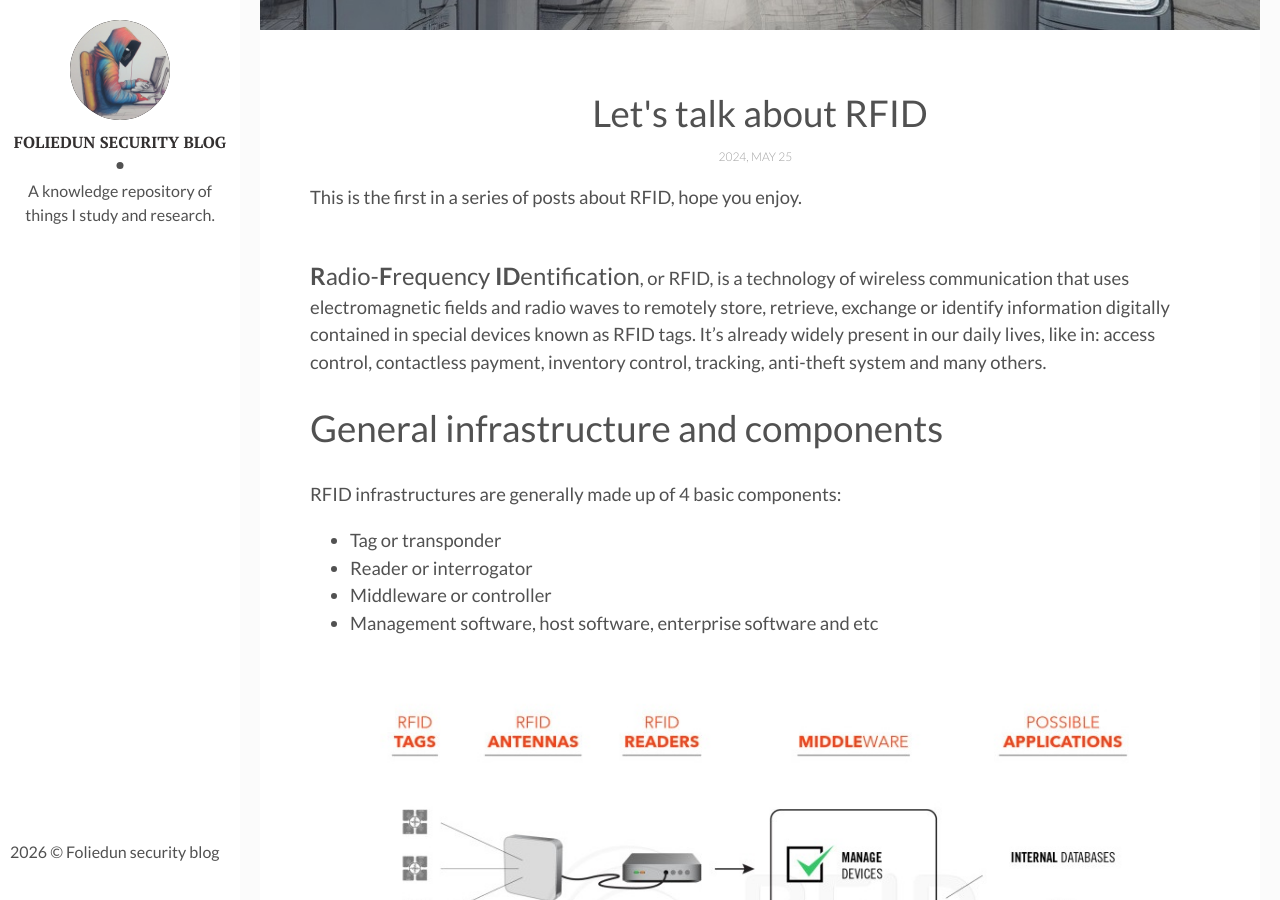
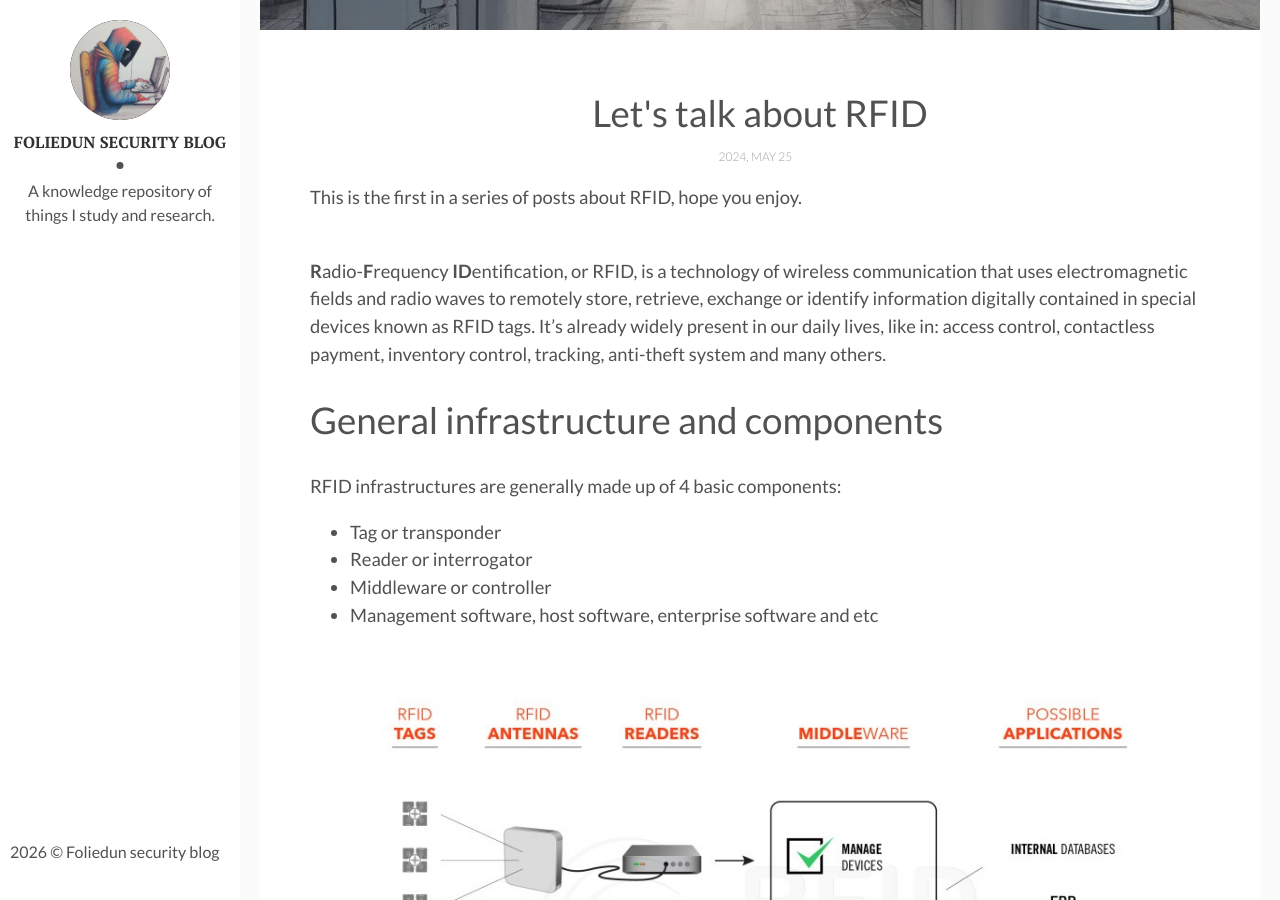
Before and after one commit to foliedun/foliedun.github.io, a Jekyll site: the page built from _posts/2024-05-25-lets-talk-about-rfid-part1.markdown, in a window 1280 px wide and 900 px high, scrolled down 490 px. Built offline with Jekyll 4.4.1, drawn with Linux system fonts in a browser that asks for light colours.

Commit message:
Update 2024-05-25-lets-talk-about-rfid-part1.markdown

```diff
--- a/_posts/2024-05-25-lets-talk-about-rfid-part1.markdown
+++ b/_posts/2024-05-25-lets-talk-about-rfid-part1.markdown
@@ -11,7 +11,7 @@
 This is the first in a series of posts about RFID, hope you enjoy.
 <br /><br />
 
-<span style="font-size: 130%">**R**adio-**F**requency **ID**entification</span>, or RFID, is a technology of wireless communication that uses electromagnetic fields and radio waves to remotely store, retrieve, exchange or identify information digitally contained in special devices known as RFID tags. It's already widely present in our daily lives, like in: access control, contactless payment, inventory control, tracking, anti-theft system and many others.
+**R**adio-**F**requency **ID**entification, or RFID, is a technology of wireless communication that uses electromagnetic fields and radio waves to remotely store, retrieve, exchange or identify information digitally contained in special devices known as RFID tags. It's already widely present in our daily lives, like in: access control, contactless payment, inventory control, tracking, anti-theft system and many others.
 
 
 # General infrastructure and components
```
